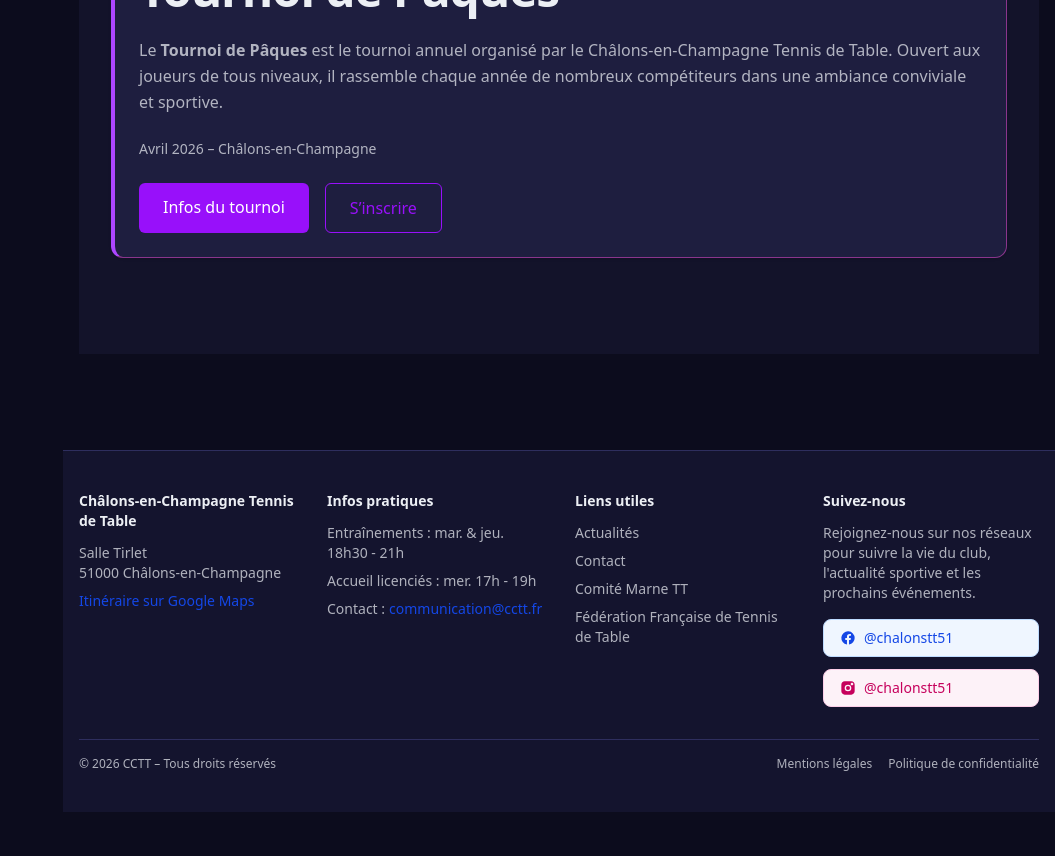
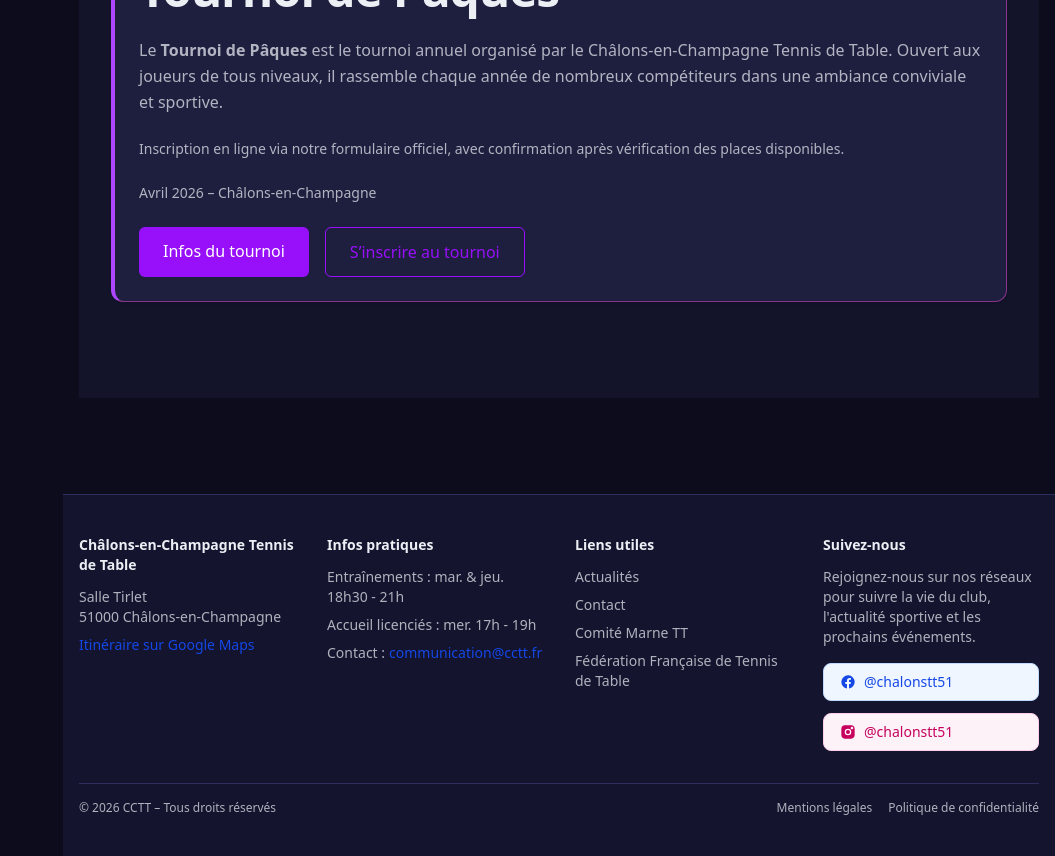
Before and after one commit to jesared/club-cctt, a Next.js app: page / in a window 1280 px wide. Shown: the part 2260-3116 px from the top of the page, without its empty margins (225-1280 px from the left). Before the commit the page ends 3072 px from the top, so only its background shows below. Built offline with nearby package versions, Linux system fonts and the light colour scheme; no server answers.

Commit message:
Unifier le message et le CTA d'inscription tournoi

```diff
--- a/app/espace/page.tsx
+++ b/app/espace/page.tsx
@@ -3,6 +3,7 @@ import { authOptions } from "@/lib/auth";
 import { getServerSession } from "next-auth";
 import Link from "next/link";
 import { redirect } from "next/navigation";
+import { tournamentRegistrationContent } from "@/lib/tournament-registration-content";
 
 type Message = {
   id: string;
@@ -86,7 +87,7 @@ export default async function EspacePage() {
             🏓 Vérifiez les horaires chaque semaine avant l&apos;entraînement.
           </li>
           <li>
-            📅 Anticipez votre inscription au tournoi pour garantir votre place.
+            📅 {tournamentRegistrationContent.message}
           </li>
         </ul>
         <div className="mt-5 flex flex-wrap gap-3">
@@ -97,10 +98,10 @@ export default async function EspacePage() {
             Voir les horaires
           </Link>
           <Link
-            href="/tournoi/inscription"
+            href={tournamentRegistrationContent.cta.href}
             className="rounded-lg border border-blue-700 px-4 py-2 text-sm font-medium text-blue-800 hover:bg-blue-100"
           >
-            M&apos;inscrire au tournoi
+            {tournamentRegistrationContent.cta.label}
           </Link>
         </div>
       </section>
--- a/app/tournoi/page.tsx
+++ b/app/tournoi/page.tsx
@@ -1,4 +1,5 @@
 import { Card, CardContent, CardHeader, CardTitle } from "@/components/ui/card";
+import { tournamentRegistrationContent } from "@/lib/tournament-registration-content";
 
 const informationsTournoi = {
   nom: "Tournoi National Chalons en Champagne TT",
@@ -59,12 +60,14 @@ export default function TournoiHomePage() {
             du samedi 4 au lundi 6 avril 2026.
           </p>
 
+          <p>{tournamentRegistrationContent.message}</p>
+
           <div className="flex flex-col sm:flex-row gap-4">
             <a
-              href={informationsTournoi.contact.paiement}
+              href={tournamentRegistrationContent.cta.href}
               className="inline-flex justify-center rounded-md bg-primary px-6 py-3 text-primary-foreground transition hover:opacity-90"
             >
-              S&apos;inscrire en ligne
+              {tournamentRegistrationContent.cta.label}
             </a>
             <a
               href="/tournoi/reglement"
--- a/components/TournoiHero.tsx
+++ b/components/TournoiHero.tsx
@@ -1,5 +1,6 @@
 import { Card, CardContent, CardHeader, CardTitle } from "@/components/ui/card";
 import Image from "next/image";
+import { tournamentRegistrationContent } from "@/lib/tournament-registration-content";
 
 export default function TournoiHero() {
   return (
@@ -37,6 +38,10 @@ export default function TournoiHero() {
                 compétiteurs dans une ambiance conviviale et sportive.
               </p>
               <p className="text-sm text-gray-600 cyberpunk-text-soft">
+                {tournamentRegistrationContent.message}
+              </p>
+
+              <p className="text-sm text-gray-600 cyberpunk-text-soft">
                 Avril 2026 – Châlons-en-Champagne
               </p>
 
@@ -49,10 +54,10 @@ export default function TournoiHero() {
                 </a>
 
                 <a
-                  href="/tournoi/inscription"
+                  href={tournamentRegistrationContent.cta.href}
                   className="inline-flex justify-center border border-purple-600 text-purple-600 px-6 py-3 rounded-md hover:bg-purple-100 transition"
                 >
-                  S’inscrire
+                  {tournamentRegistrationContent.cta.label}
                 </a>
               </div>
             </CardContent>
--- /dev/null
+++ b/lib/tournament-registration-content.ts
@@ -0,0 +1,8 @@
+export const tournamentRegistrationContent = {
+  message:
+    "Inscription en ligne via notre formulaire officiel, avec confirmation après vérification des places disponibles.",
+  cta: {
+    href: "/tournoi/inscription",
+    label: "S’inscrire au tournoi",
+  },
+} as const;
```
